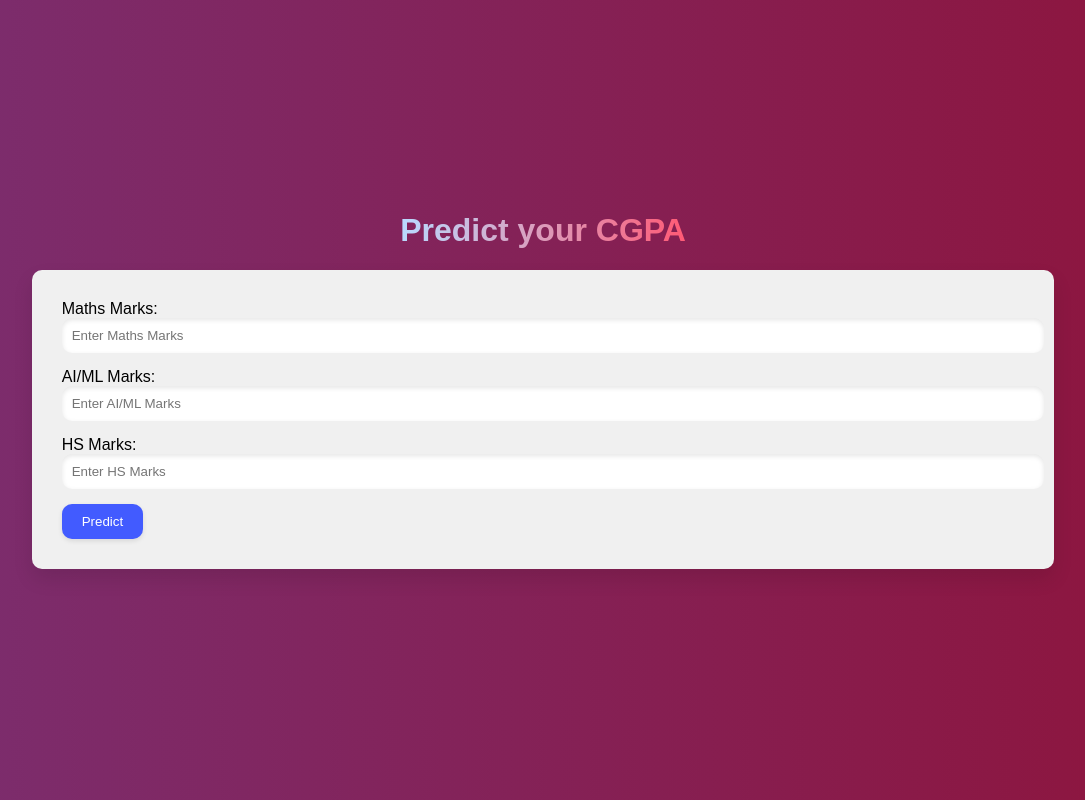
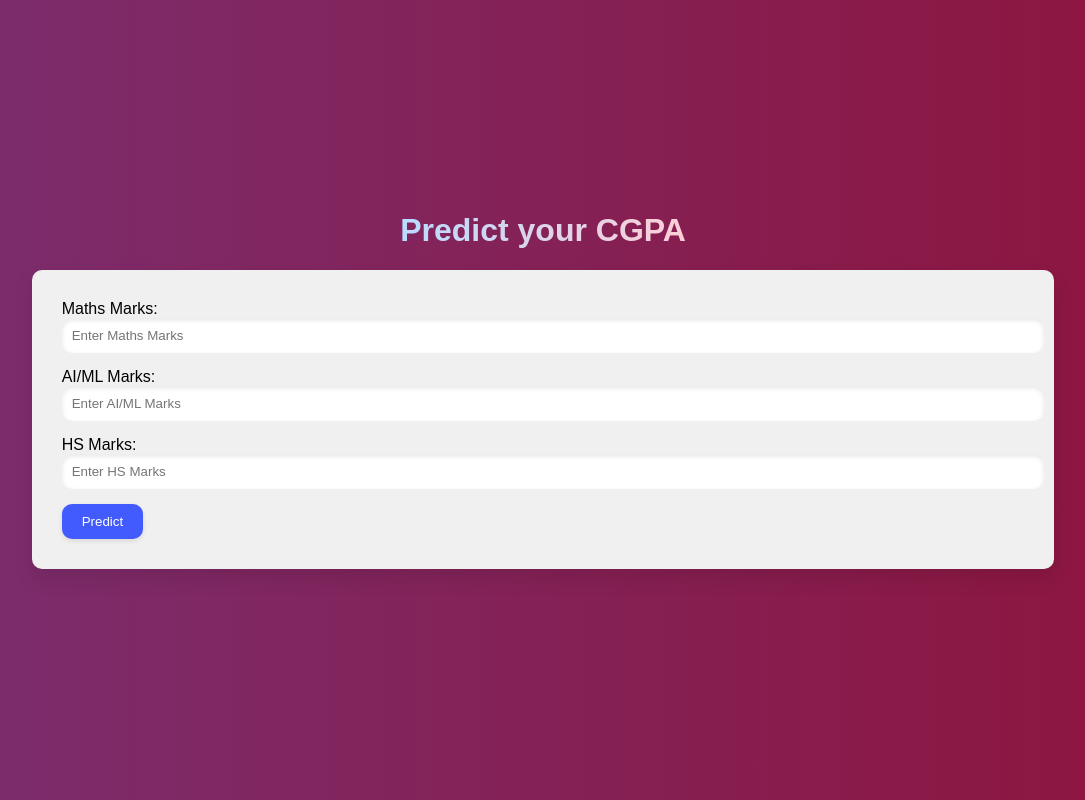
Before and after one commit to ABarpanda/AIML-Project-Autumn-Semester, a plain HTML site: page index.html in a window 1280 px wide. Shown: the whole page, without its empty margins (97-1182 px from the left). Drawn offline with Linux system fonts and the light colour scheme.

Commit message:
Update styles.css

```diff
--- a/styles.css
+++ b/styles.css
@@ -61,15 +61,15 @@ button:hover {
   margin-top: 20px;
   padding: 10px;
   border-radius: 10px;
+  font-size: 1.8rem;
   color: white;
   background-color: transparent;
 }
 
 h1 {
-  background: linear-gradient(to right, #b9dbff, rgb(255, 90, 117));
+  background: linear-gradient(to right, #b9dbff, rgb(254, 206, 214));
   background-clip: text;
   -webkit-text-fill-color: transparent;
-  animation: gradientText 3s infinite alternate-reverse;
 }
 
 @keyframes gradientText {
```
